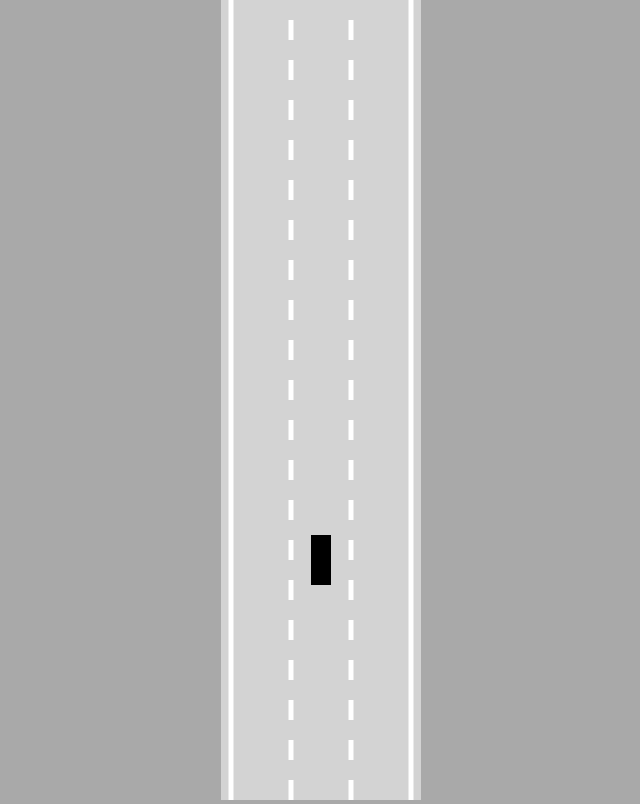
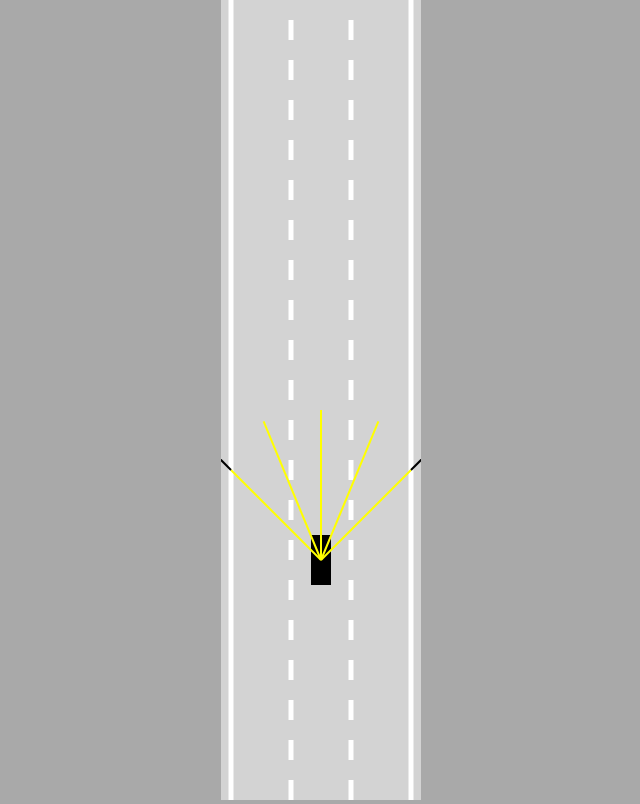
Before and after one commit to azmil666/neuro-drive, a plain HTML site: page index.html in a window 1280 px wide. Shown: the whole page, without its empty margins (319-959 px from the left). Drawn offline with Linux system fonts and the light colour scheme.

Commit message:
sensor detection

```diff
--- a/car.js
+++ b/car.js
@@ -11,11 +11,13 @@ class Car{
         this.friction=0.05;
         this.angle=0;
 
+        this.sensor= new Sensor(this);
         this.controls=new Controls();
     }
 
-    update(){
+    update(roadBorders){
         this.#move();
+        this.sensor.update(roadBorders);
     }
     #move(){
         if(this.controls.forward){
@@ -67,5 +69,7 @@ class Car{
         ctx.fill();
 
         ctx.restore();
+
+        this.sensor.draw(ctx);
     }
 }
--- a/index.html
+++ b/index.html
@@ -8,6 +8,7 @@
 </head>
 <body>
     <canvas id="myCanvas"></canvas>
+    <script src="sensor.js"></script>
     <script src="utils.js"></script>
     <script src="road.js"></script>
     <script src="controls.js"></script>
--- a/script.js
+++ b/script.js
@@ -5,12 +5,12 @@ canvas.width=200;
 const ctx = canvas.getContext("2d");
 const road = new Road(canvas.width/2,canvas.width*0.9);
 const car = new Car(road.getLaneCentre(1),100,20,50);
-car.draw(ctx);
+
 
 animate();
 
 function animate(){
-    car.update();
+    car.update(road.borders);
     canvas.height=window.innerHeight;
 
     ctx.save();
--- /dev/null
+++ b/sensor.js
@@ -0,0 +1,100 @@
+class Sensor{
+    constructor(car){
+        this.car=car;
+        this.rayCount=5;
+        this.rayLength=150;
+        this.raySpread=Math.PI/2;
+
+        this.rays=[];
+        this.readings=[];
+    }
+
+    update(roadBorders){
+        this.#castRays();
+        this.readings=[];
+        for(let i=0;i<this.rays.length;i++){
+            this.readings.push(
+                this.#getReading(this.rays[i],roadBorders)
+            );
+        }
+    }
+
+    #getReading(ray,roadBorders){
+        let touches=[];
+
+        for(let i=0;i<roadBorders.length;i++){
+            const touch=getIntersection(
+                ray[0],
+                ray[1],
+                roadBorders[i][0],
+                roadBorders[i][1]
+            );
+            if(touch){
+                touches.push(touch);
+            }
+        }
+
+        if(touches.length==0){
+            return null;
+        }else{
+            const offsets=touches.map(e=>e.offset);
+            const minOffset=Math.min(...offsets);
+            return touches.find(e=>e.offset==minOffset);
+        }
+    }
+
+    #castRays(){
+        this.rays=[];
+        for(let i=0;i<this.rayCount;i++){
+            const rayAngle=lerp(
+                this.raySpread/2,
+                -this.raySpread/2,
+                this.rayCount==1?0.5:i/(this.rayCount-1)
+            )+this.car.angle;
+
+            const start={x:this.car.x, y:this.car.y};
+            const end={
+                x:this.car.x-
+                    Math.sin(rayAngle)*this.rayLength,
+                y:this.car.y-
+                    Math.cos(rayAngle)*this.rayLength
+            };
+            this.rays.push([start,end]);
+        }
+    }
+
+    draw(ctx){
+        for(let i=0;i<this.rayCount;i++){
+            let end=this.rays[i][1];
+            if(this.readings[i]){
+                end=this.readings[i];
+            }
+
+            ctx.beginPath();
+            ctx.lineWidth=2;
+            ctx.strokeStyle="yellow";
+            ctx.moveTo(
+                this.rays[i][0].x,
+                this.rays[i][0].y
+            );
+            ctx.lineTo(
+                end.x,
+                end.y
+            );
+            ctx.stroke();
+
+            ctx.beginPath();
+            ctx.lineWidth=2;
+            ctx.strokeStyle="black";
+            ctx.moveTo(
+                this.rays[i][1].x,
+                this.rays[i][1].y
+            );
+            ctx.lineTo(
+                end.x,
+                end.y
+            );
+            ctx.stroke();
+        }
+    }
+}
--- a/utils.js
+++ b/utils.js
@@ -1,3 +1,23 @@
 function lerp(A,B,t){
    return A+(B-A)*t;
 }
+
+function getIntersection(A,B,C,D){
+    const tTop=(D.x-C.x)*(A.y-C.y)-(D.y-C.y)*(A.x-C.x);
+    const uTop=(C.y-A.y)*(A.x-B.x)-(C.x-A.x)*(A.y-B.y);
+    const bottom=(D.y-C.y)*(B.x-A.x)-(D.x-C.x)*(B.y-A.y);
+
+    if(bottom!=0){
+        const t=tTop/bottom;
+        const u=uTop/bottom;
+        if(t>=0 && t<=1 && u>=0 && u<=1){
+            return {
+                x:lerp(A.x,B.x,t),
+                y:lerp(A.y,B.y,t),
+                offset:t
+            }
+        }
+    }
+
+    return null;
+}
```
